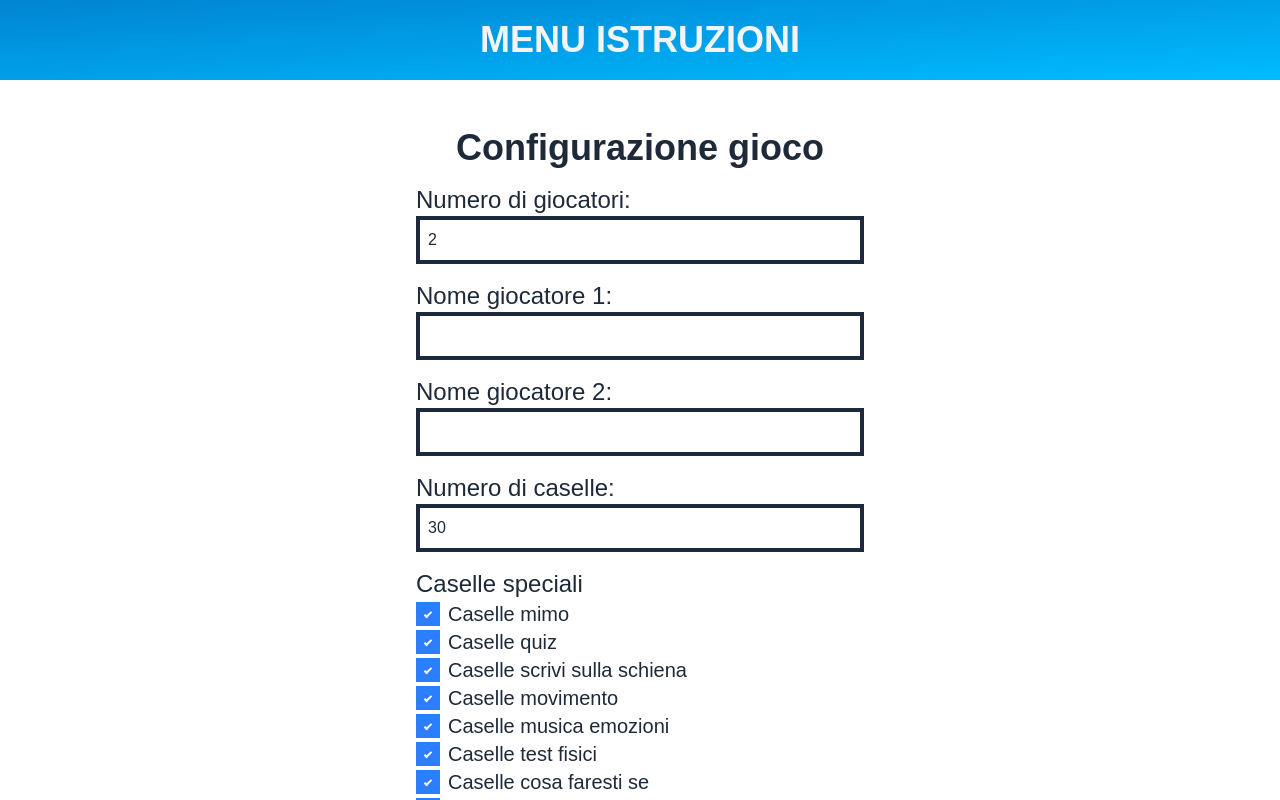
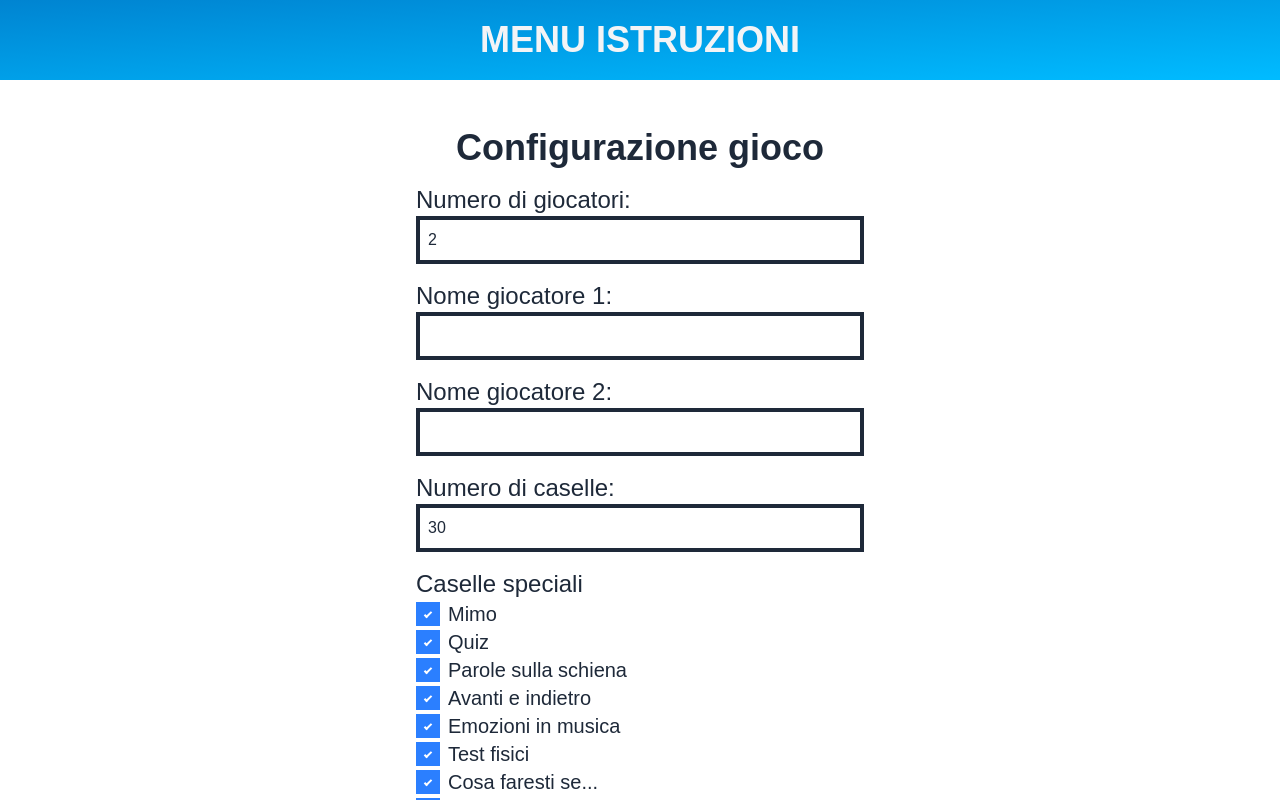
Before and after one commit to samueldebenedictis/tesi, a Next.js app: page / in a window 1280 px wide. Shown: the top 800 px of the page. Built offline with nearby package versions, Linux system fonts and the light colour scheme; a web font is replaced by a local one.

Commit message:
chore: rename texts

```diff
--- a/src/app/texts.ts
+++ b/src/app/texts.ts
@@ -8,14 +8,14 @@ export const LABEL_GAME_CONFIGURATION = "Configurazione gioco";
 export const LABEL_SPECIAL_SQUARES = "Caselle speciali";
 export const LABEL_SPECIAL_PERCENTAGE = (n: number) =>
   `Percentuale di caselle speciali: ${n}%`;
-export const LABEL_MIME = "Caselle mimo";
-export const LABEL_QUIZ = "Caselle quiz";
-export const LABEL_BACKWRITE = "Caselle scrivi sulla schiena";
-export const LABEL_MOVE = "Caselle movimento";
-export const LABEL_MUSIC_EMOTION = "Caselle musica emozioni";
-export const LABEL_PHYSICAL_TEST = "Caselle test fisici";
-export const LABEL_WHAT_WOULD_YOU_DO = "Caselle cosa faresti se";
-export const LABEL_DICTATION_DRAW = "Caselle disegno dettato";
+export const LABEL_MIME = "Mimo";
+export const LABEL_QUIZ = "Quiz";
+export const LABEL_BACKWRITE = "Parole sulla schiena";
+export const LABEL_MOVE = "Avanti e indietro";
+export const LABEL_MUSIC_EMOTION = "Emozioni in musica";
+export const LABEL_PHYSICAL_TEST = "Test fisici";
+export const LABEL_WHAT_WOULD_YOU_DO = "Cosa faresti se...";
+export const LABEL_DICTATION_DRAW = "Disegno dettato";
 export const LABEL_SUBMIT = "Inizia gioco";
 
 // Turn Result Modal Constants
```
